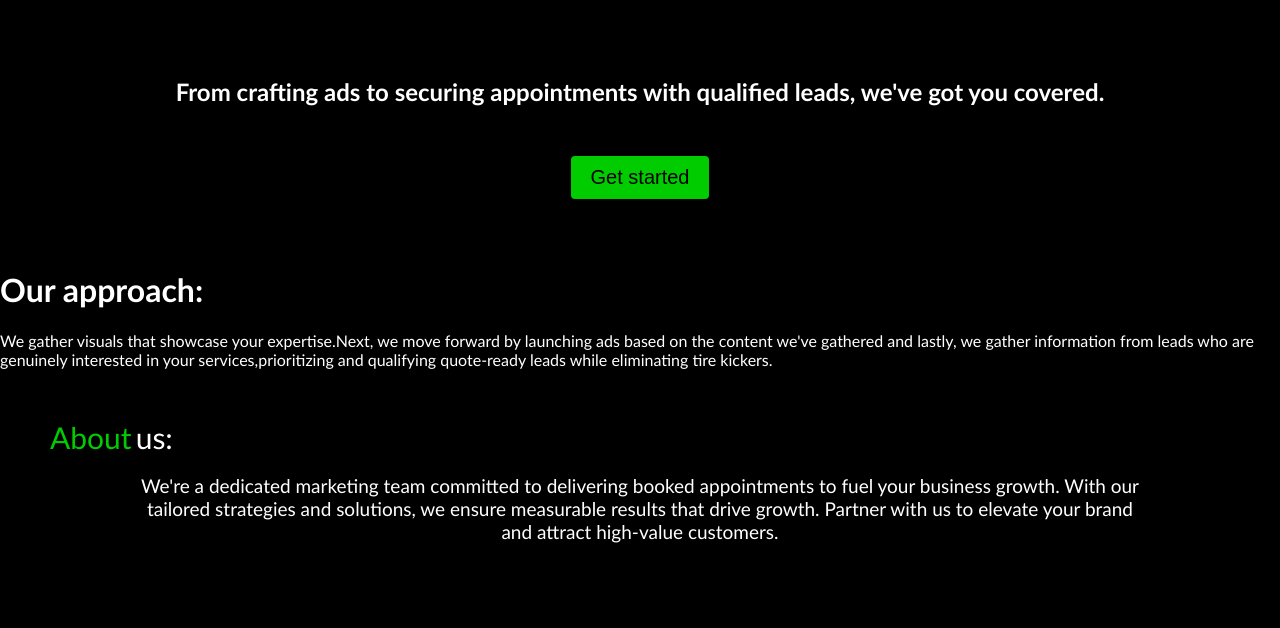
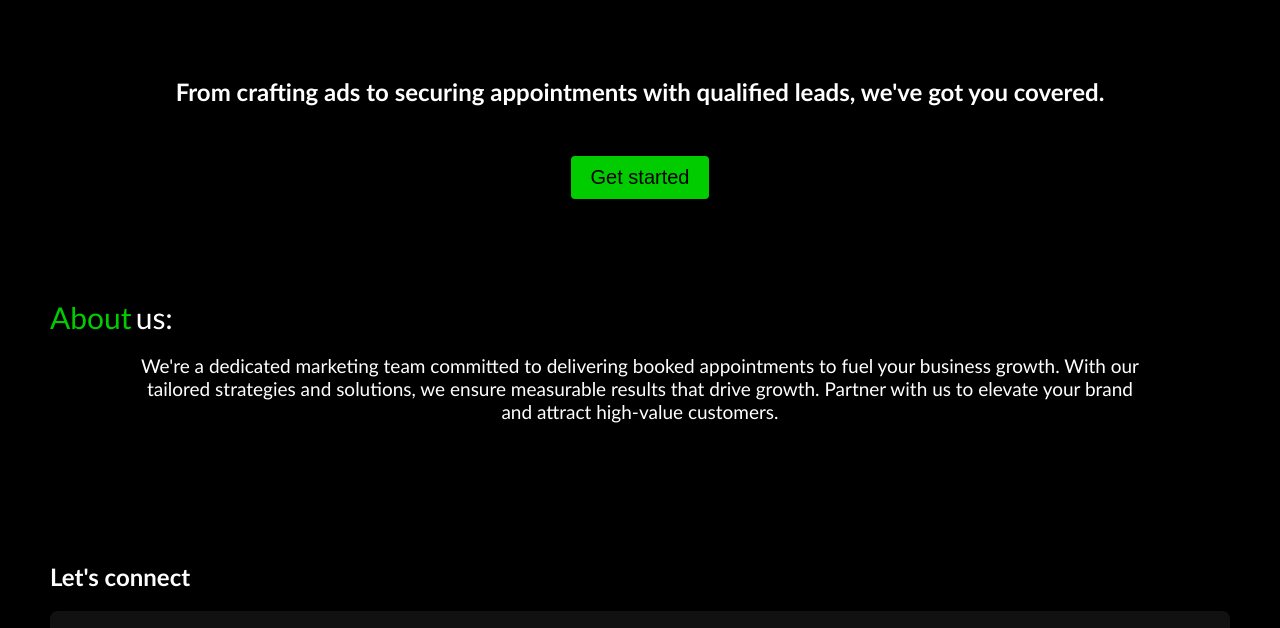
Before and after one commit to Maru-7219/maru, a plain HTML site: page index.html in a window 1280 px wide. Shown: the part 467-1095 px from the top of the page. Drawn offline with Linux system fonts and the light colour scheme.

Commit message:
Update index.html

```diff
--- a/index.html
+++ b/index.html
@@ -45,8 +45,8 @@
 
 
 
-    <div class="approach">     <h1>Our  <span class="span" style="font-size: 30px;"></span>approach:</span></h1> </div>
-    <div classs="our-approach">We gather visuals that showcase your expertise.Next, we move forward by launching ads based on the content we've gathered  and lastly, we gather information from leads who are genuinely interested in your services,prioritizing and qualifying quote-ready leads while eliminating tire kickers.</div>
+
+
 
     <section id="about" class="section">
         <div class="about">
```
